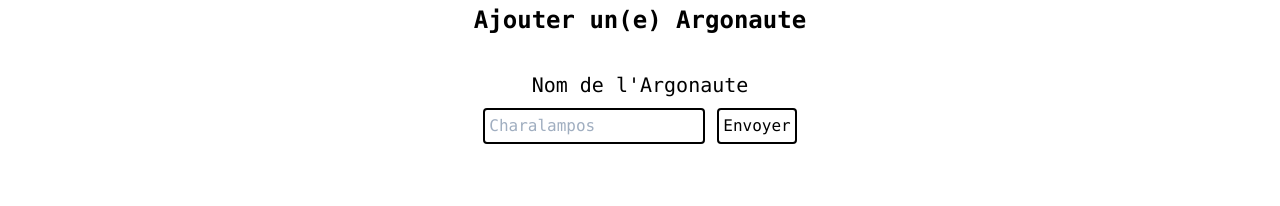
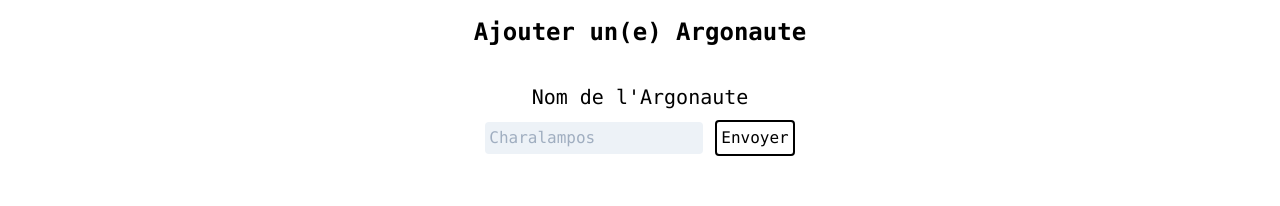
Before and after one commit to FlorianMrn/test-WCS, a React (Create React App) app in the folder front/: page / in a window 1280 px wide. Shown: the part 181-387 px from the top of the page. Built offline with nearby package versions, Linux system fonts and the light colour scheme; no server answers.

Commit message:
CSS added

```diff
--- a/front/src/components/Main/index.jsx
+++ b/front/src/components/Main/index.jsx
@@ -5,12 +5,12 @@ const Main = ({ argonaute, setArgonaute, argonautes, createArgonaute }) => {
     return (
         <main className="flex justify-center items-center h-want flex-col max-w-screen-lg m-auto">
             <h2 className="p-8 text-2xl font-bold">Ajouter un(e) Argonaute</h2>
-            <form className="flex flex-col mb-16" onSubmit={createArgonaute}>
+            <form className="flex flex-col mb-10" onSubmit={createArgonaute}>
                 <label htmlFor="name" className="text-center text-xl mb-2">Nom de l'Argonaute</label>
                 <div>
-                    <input value={argonaute} id="name" name="name" type="text" placeholder="Charalampos" className="mr-3 border-solid border-black border-2 rounded p-1"
+                    <input value={argonaute} id="name" name="name" type="text" placeholder="Charalampos" className="mr-3 rounded p-1 bg-gray-200 focus:bg-white focus:border-blue-400 focus:border-solid"
                     onChange={({target}) => setArgonaute(target.value)}/>
-                    <button type="submit" className="border-solid border-black border-2 rounded p-1" onClick={createArgonaute}>Envoyer</button>
+                    <button type="submit" className="border-solid border-black border-2 rounded p-1 hover:bg-red-200" onClick={createArgonaute}>Envoyer</button>
                 </div>
             </form>
             <h2 className="p-4 text-2xl font-bold">Membres de l'équipage</h2>
```
